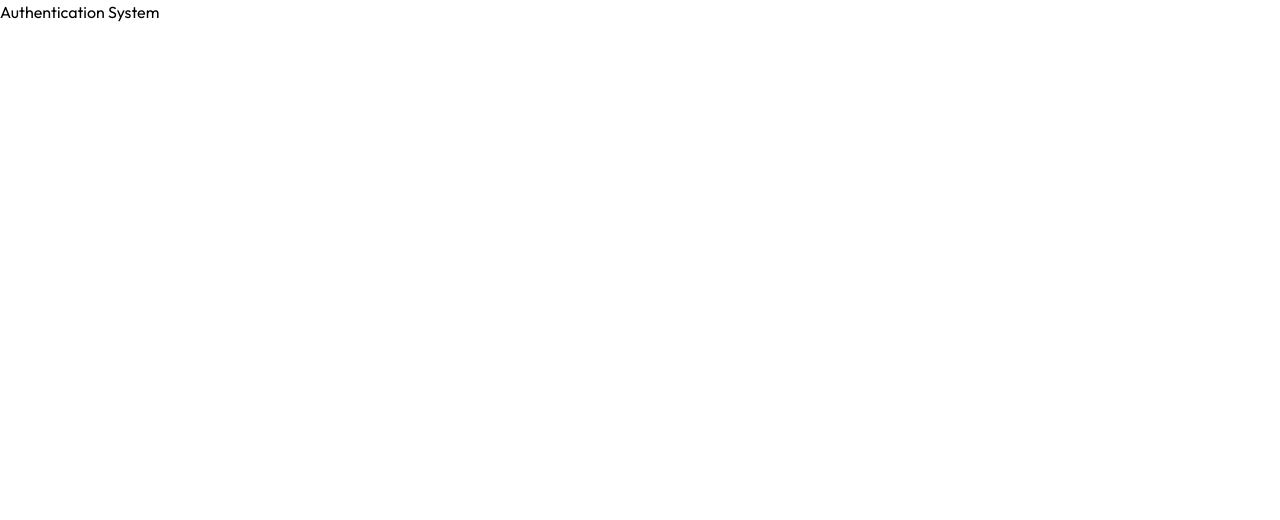
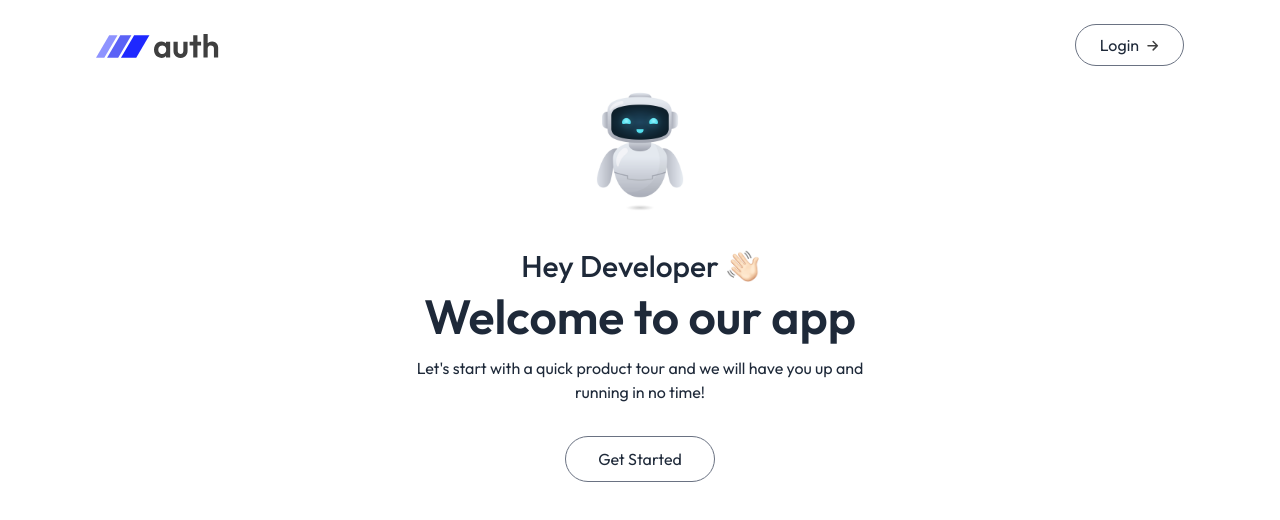
Before and after one commit to Anshu-Poonia/Authentication-System, a React (Vite) app in the folder client/: page / in a window 1280 px wide. Shown: the top 520 px of the page. Built offline with nearby package versions, Linux system fonts and the light colour scheme.

Commit message:
creating the routes and route

```diff
--- a/client/src/App.jsx
+++ b/client/src/App.jsx
@@ -1,11 +1,21 @@
-import React from 'react';
+import React from "react";
+import { Routes, Route } from "react-router-dom";
+import Home from "./pages/Home";
+import Login from "./pages/Login";
+import EmailVerify from "./pages/EmailVerify";
+import ResetPassword from "./pages/ResetPassword";
 
 const App = () => {
   return (
     <div>
-      <h1>Authentication System</h1>
+      <Routes>
+        <Route path="/" element={<Home />} />
+        <Route path="/login" element={<Login />} />
+        <Route path="/email-verify" element={<EmailVerify />} />
+        <Route path="/reset-password" element={<ResetPassword />} />
+      </Routes>
     </div>
-  )
-}
+  );
+};
 
 export default App;
--- /dev/null
+++ b/client/src/components/Header.jsx
@@ -0,0 +1,20 @@
+import React from "react";
+import { assets } from "../assets/assets";
+
+const Header = () => {
+  return (
+    <div className="flex flex-col items-center mt-20 px-4 text-center text-gray-800">
+      <img src={assets.header_img} alt="" className="w-36 h-36 rounded-full mb-6" />
+
+      <h1 className="flex items-center gap-2 text-xl sm:text-3xl font-medium mb-2">Hey Developer <img className="w-8 aspect-square" src={assets.hand_wave} alt="" /></h1>
+
+      <h2 className="text-3xl sm:text-5xl font-semibold mb-4">Welcome to our app</h2>
+
+      <p className="mb-8 max-w-md">Let's start with a quick product tour and we will have you up and running in no time! </p>
+
+      <button className="border border-gray-500 px-8 py-2.5 rounded-full hover:bg-gray-100 transition-all">Get Started</button>
+    </div>
+  );
+};
+
+export default Header;
--- /dev/null
+++ b/client/src/components/Navbar.jsx
@@ -0,0 +1,13 @@
+import React from "react";
+import { assets } from "../assets/assets";
+
+const Navbar = () => {
+  return (
+    <div className="w-full flex items-center justify-between p-4 sm:p-6 sm:px-24 absolute top-0">
+      <img src={assets.logo} alt="Logo" className="w-28 sm:w-32" />
+      <button className="flex items-center gap-2 border border-gray-500 rounded-full px-6 py-2 text-gray-800 hover:bg-gray-100 transition-all">Login <img src={assets.arrow_icon} alt="" /></button>
+    </div>
+  );
+};
+
+export default Navbar;
--- a/client/src/pages/Home.jsx
+++ b/client/src/pages/Home.jsx
@@ -1,11 +1,14 @@
-import React from 'react'
+import React from "react";
+import Navbar from "../components/Navbar";
+import Header from "../components/Header";
 
 const Home = () => {
   return (
     <div>
-      <h1>Home page</h1>
+      <Navbar />
+      <Header />
     </div>
-  )
-}
+  );
+};
 
-export default Home
+export default Home;
```
